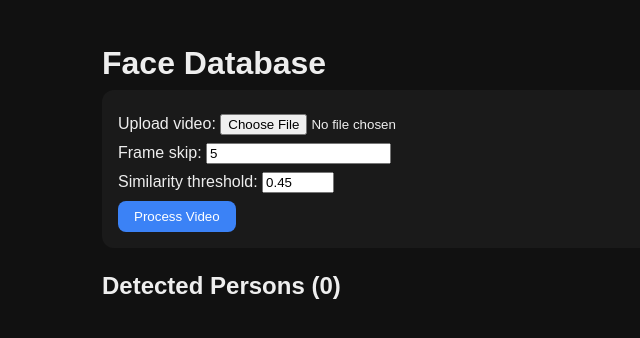
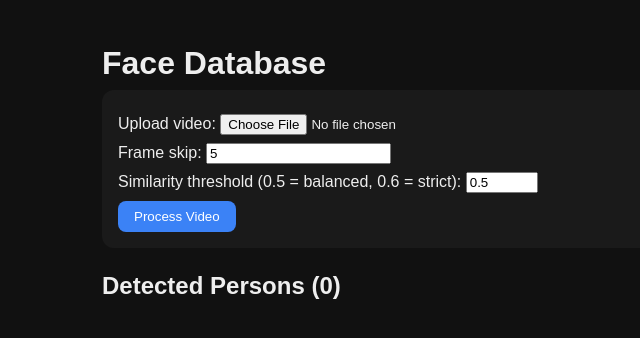
Before and after one commit to nuwanchandima/pose_detection, a FastAPI app: page / in a window 1280 px wide. Shown: the top 338 px of the page, without its empty margins (88-728 px from the left). Run offline with FastAPI, Linux system fonts and the light colour scheme.

Commit message:
Refine face quality checks and update similarity threshold in video processing

```diff
--- a/main.py
+++ b/main.py
@@ -151,23 +151,28 @@ def next_person_id() -> str:
 
 def is_good_quality_face(face_img: np.ndarray, bbox_area: float, det_score: float) -> bool:
     """Check if face image has good quality for registration."""
-    # Minimum face size (pixels)
-    if face_img.shape[0] < 40 or face_img.shape[1] < 40:
+    # Minimum face size (pixels) - stricter
+    if face_img.shape[0] < 80 or face_img.shape[1] < 80:
         return False
 
-    # Detection score threshold
-    if det_score < 0.6:
+    # Detection score threshold - stricter
+    if det_score < 0.8:
         return False
 
-    # Check blur using Laplacian variance
+    # Check blur using Laplacian variance - much stricter
     gray = cv2.cvtColor(face_img, cv2.COLOR_BGR2GRAY)
     laplacian_var = cv2.Laplacian(gray, cv2.CV_64F).var()
-    if laplacian_var < 50:  # Too blurry
+    if laplacian_var < 150:  # Much stricter blur threshold
         return False
 
     # Check brightness
     mean_brightness = gray.mean()
-    if mean_brightness < 30 or mean_brightness > 225:  # Too dark or too bright
+    if mean_brightness < 40 or mean_brightness > 220:  # Stricter range
+        return False
+
+    # Check contrast
+    std_brightness = gray.std()
+    if std_brightness < 20:  # Low contrast = poor quality
         return False
 
     return True
@@ -189,7 +194,7 @@ def register_new_person(embedding: np.ndarray, face_img: np.ndarray) -> str:
     return person_id
 
 
-def best_match(embedding: np.ndarray, threshold: float = 0.45):
+def best_match(embedding: np.ndarray, threshold: float = 0.5):
     """
     Find best matching person for this embedding using cosine similarity.
     All embeddings are assumed L2-normalized (ArcFace).
@@ -198,13 +203,13 @@ def best_match(embedding: np.ndarray, threshold: float = 0.45):
     best_id = None
     best_sim = -1.0
     for pid, info in person_db.items():
-        # average embedding for this person
+        # Check against all embeddings, not just average
         embs = info["embeddings"]
-        avg_emb = np.mean(embs, axis=0)
-        sim = float(np.dot(avg_emb, embedding))  # normed embeddings → cosine similarity
-        if sim > best_sim:
-            best_sim = sim
-            best_id = pid
+        for emb in embs:
+            sim = float(np.dot(emb, embedding))
+            if sim > best_sim:
+                best_sim = sim
+                best_id = pid
 
     if best_sim >= threshold:
         return best_id, best_sim
@@ -253,7 +258,7 @@ async def process_video(
     request: Request,
     video_file: UploadFile = File(...),
     frame_skip: int = Form(5),      # process every Nth frame
-    sim_threshold: float = Form(0.45)
+    sim_threshold: float = Form(0.5)
 ):
     """
     Upload a video, run face clustering with tracking, then show updated persons page.
--- a/templates/index.html
+++ b/templates/index.html
@@ -63,8 +63,8 @@
     <label>Frame skip:
       <input type="number" name="frame_skip" value="5" min="1">
     </label><br>
-    <label>Similarity threshold:
-      <input type="number" step="0.01" name="sim_threshold" value="0.45" min="0.3" max="0.7">
+    <label>Similarity threshold (0.5 = balanced, 0.6 = strict):
+      <input type="number" step="0.01" name="sim_threshold" value="0.5" min="0.3" max="0.7">
     </label><br>
     <button type="submit">Process Video</button>
   </form>
```
